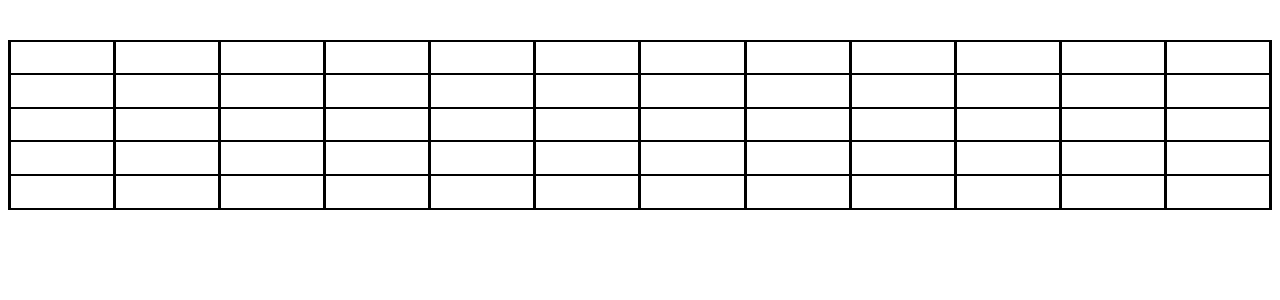
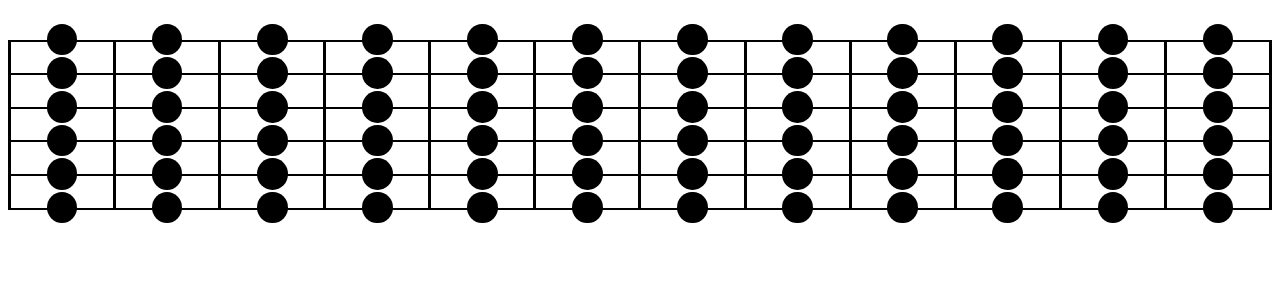
Before and after one commit to loic-h/guitar-sheet, a Svelte app: page / in a window 1280 px wide. Shown: the top 300 px of the page. Built offline with nearby package versions, Linux system fonts and the light colour scheme.

Commit message:
Note component

```diff
--- a/src/Cell.svelte
+++ b/src/Cell.svelte
@@ -1,23 +1,47 @@
 <script>
+import Note from "./Note.svelte";
+
 export let inFirstString = false;
+export let on = true;
 </script>
 
 <div
   class="cell"
   class:in-first-string={inFirstString}
-/>
+>
+  {#if on}
+    <div class="note">
+      <Note />
+    </div>
+  {/if}
+</div>
 
 <style>
 .cell {
+  position: relative;
   flex-grow: 1;
   padding-top: var(--cell-ratio);
-}
-
-.cell:not(.in-first-string) {
   border-left: var(--black) solid 3px;
 }
 
+.cell.in-first-string {
+  border-color: transparent;
+}
+
+.cell:last-child {
+  border-right: transparent solid 3px;
+}
+
 .cell:not(.in-first-string):last-child {
-  border-right: var(--black) solid 3px;
+  border-color: var(--black);
+}
+
+.note {
+  position: absolute;
+  top: 50%;
+  display: flex;
+  justify-content: center;
+  width: 100%;
+  height: 100%;
 }
 </style>
--- /dev/null
+++ b/src/Note.svelte
@@ -0,0 +1,11 @@
+<div class="note" />
+
+<style>
+.note {
+  --size: 30%;
+  border-radius: 50%;
+  background-color: var(--black);
+  width: var(--size);
+  padding-top: var(--size);
+}
+</style>
```
